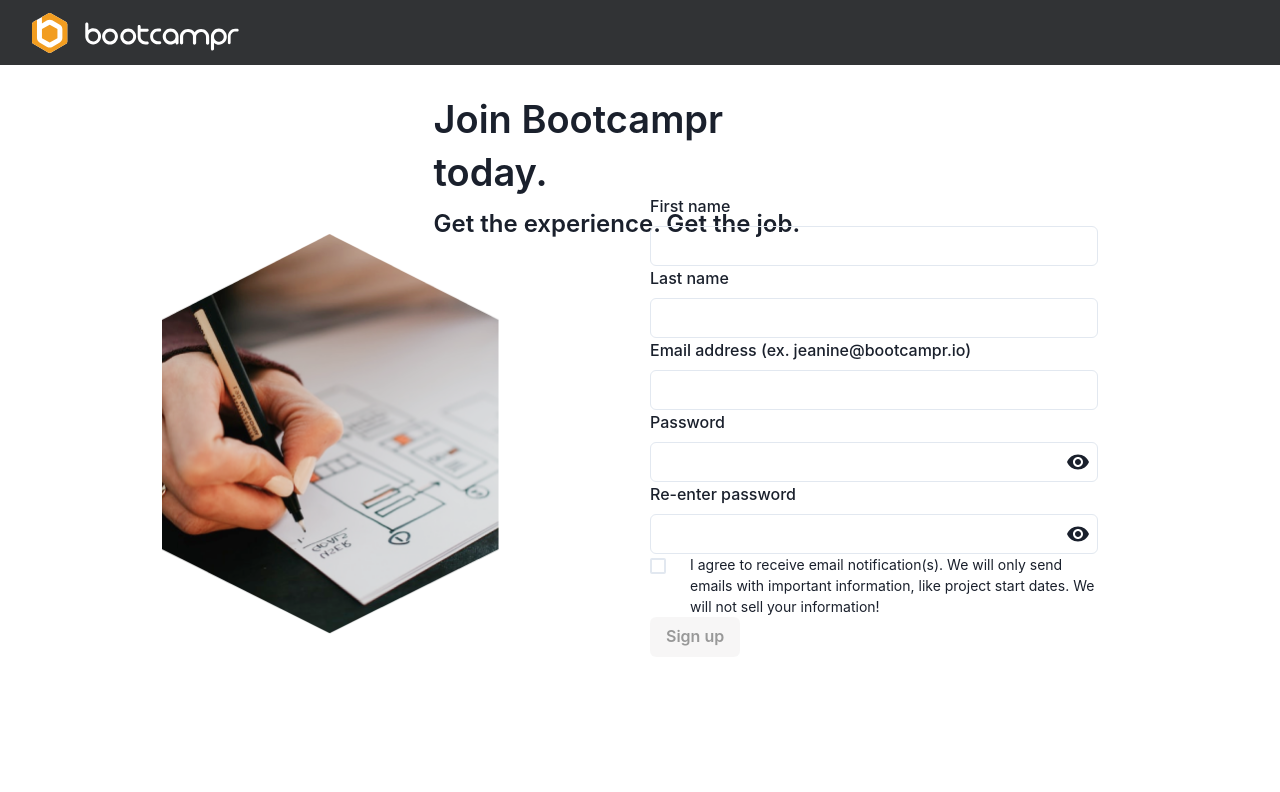
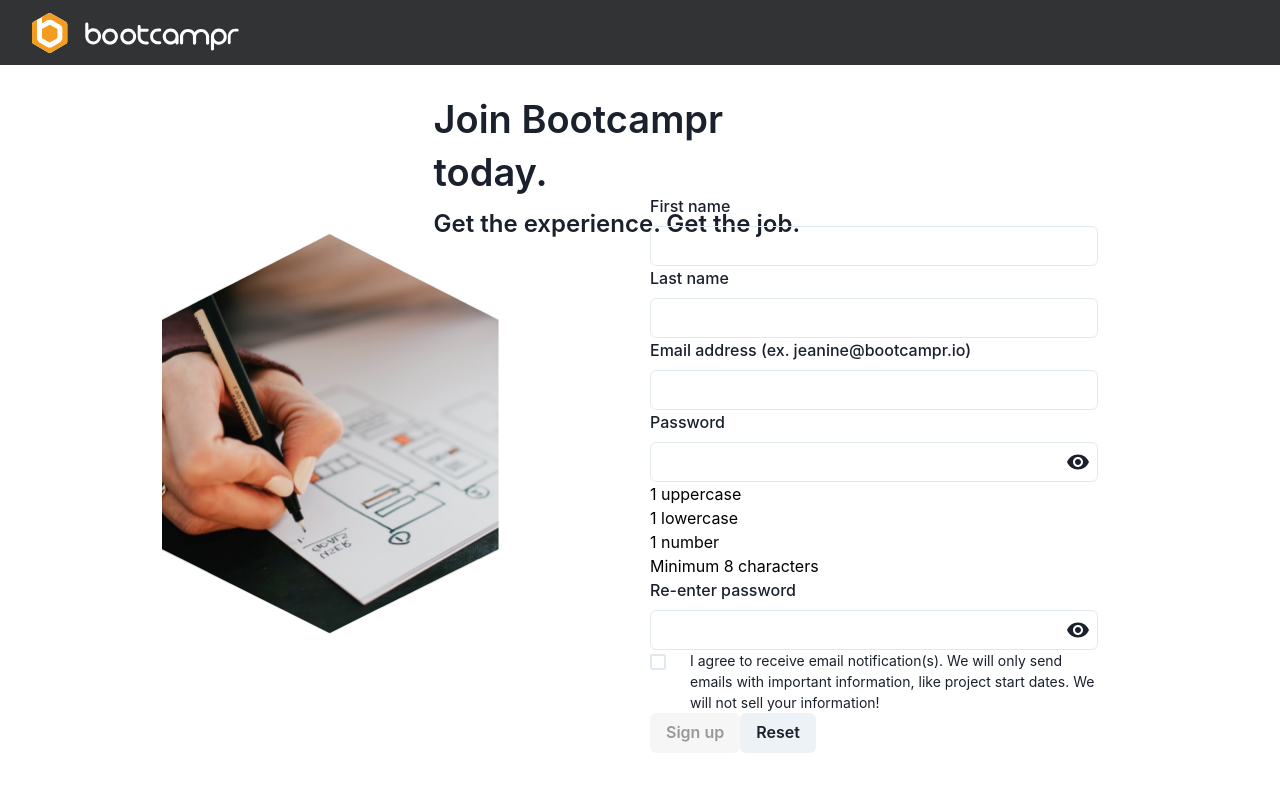
Before and after one commit to yeezick/bootcampr-assessment, a React (Create React App) app in the folder frontend/: page /sign-up in a window 1280 px wide. Shown: the top 792 px of the page. Built offline with nearby package versions, Linux system fonts and the light colour scheme.

Commit message:
finalize form validation logic

```diff
--- a/frontend/src/screens/SignUp/SignUpForm/SignUpForm.tsx
+++ b/frontend/src/screens/SignUp/SignUpForm/SignUpForm.tsx
@@ -1,4 +1,5 @@
 import {
+  Box,
   Button,
   Checkbox,
   FormControl,
@@ -53,18 +54,33 @@ const validationSchema = Yup.object().shape({
     .required('Email is required'),
   password: Yup.string()
     .required('Password is required')
-    .matches(/[A-Z]/, 'Must contain at least 1 uppercase letter')
-    .matches(/[a-z]/, 'Must contain at least 1 lowercase letter')
-    .matches(/\d/, 'Must contain at least 1 number')
-    .min(8, 'Must be at least 8 characters long'),
+    .test('uppercase', 'Choose a stronger password', function (value) {
+      return /[A-Z]/.test(value)
+    })
+    .test('lowercase', 'Choose a stronger password', function (value) {
+      return /[a-z]/.test(value)
+    })
+    .test('number', 'Choose a stronger password', function (value) {
+      return /\d/.test(value)
+    })
+    .test('minLength', 'Choose a stronger password', function (value) {
+      return value.length >= 8
+    }),
   confirmPassword: Yup.string()
     .required('Please re-enter your password')
+    .matches(/[A-Z]/, 'Choose a stronger password')
+    .matches(/[a-z]/, 'Choose a stronger password')
+    .matches(/\d/, 'Choose a stronger password')
+    .min(8)
+
     .oneOf([Yup.ref('password'), null], 'Passwords must match'),
 })
 
 export default function SignUpForm() {
-  const [agree, setAgree] = useState<boolean>(false)
-  const [show, setShow] = useState<boolean>(false)
+  const [agree, setAgree] = useState(false)
+  const [show, setShow] = useState(false)
+  const [didFocus, setDidFocus] = useState(false)
+
   const navigate = useNavigate()
 
   return (
@@ -95,7 +111,6 @@ export default function SignUpForm() {
               </FormControl>
             )}
           </Field>
-
           <Field name='lastName'>
             {({ field, form }: FieldProps) => (
               <FormControl
@@ -108,7 +123,6 @@ export default function SignUpForm() {
               </FormControl>
             )}
           </Field>
-
           <Field name='email'>
             {({ field, form }: FieldProps) => (
               <FormControl
@@ -123,7 +137,6 @@ export default function SignUpForm() {
               </FormControl>
             )}
           </Field>
-
           <Field name='password'>
             {({ field, form }: FieldProps) => (
               <FormControl
@@ -132,7 +145,14 @@ export default function SignUpForm() {
               >
                 <FormLabel htmlFor='email'>Password</FormLabel>
                 <InputGroup>
-                  <Input {...field} type={show ? 'text' : 'password'} />
+                  <Input
+                    {...field}
+                    type={show ? 'text' : 'password'}
+                    // onChange={e => {
+                    //   form.setFieldValue('password', e.target.value)
+                    // }}
+                    onFocus={() => setDidFocus(true)}
+                  />
                   <InputRightElement>
                     <Button background='none' onClick={() => setShow(!show)}>
                       {show ? <VisibilityOff /> : <Visibility />}
@@ -140,6 +160,53 @@ export default function SignUpForm() {
                   </InputRightElement>
                 </InputGroup>
                 <ErrorMessage name='password' />
+
+                <Box>
+                  <Text
+                    color={
+                      !didFocus
+                        ? 'black'
+                        : /[A-Z]/.test(field.value)
+                        ? '#23A6A1'
+                        : '#D90000'
+                    }
+                  >
+                    1 uppercase
+                  </Text>
+                  <Text
+                    color={
+                      !didFocus
+                        ? 'black'
+                        : /[a-z]/.test(field.value)
+                        ? '#23A6A1'
+                        : '#D90000'
+                    }
+                  >
+                    1 lowercase
+                  </Text>
+                  <Text
+                    color={
+                      !didFocus
+                        ? 'black'
+                        : /\d/.test(field.value)
+                        ? '#23A6A1'
+                        : '#D90000'
+                    }
+                  >
+                    1 number
+                  </Text>
+                  <Text
+                    color={
+                      !didFocus
+                        ? 'black'
+                        : field.value.length >= 8
+                        ? '#23A6A1'
+                        : '#D90000'
+                    }
+                  >
+                    Minimum 8 characters
+                  </Text>
+                </Box>
               </FormControl>
             )}
           </Field>
@@ -172,7 +239,6 @@ export default function SignUpForm() {
               </FormControl>
             )}
           </Field>
-
           <HStack alignItems='flex-start'>
             <Checkbox
               isChecked={agree}
@@ -185,7 +251,6 @@ export default function SignUpForm() {
               sell your information!
             </Text>
           </HStack>
-
           <Button
             type='submit'
             isDisabled={!agree}
@@ -196,6 +261,10 @@ export default function SignUpForm() {
           >
             Sign up
           </Button>
+          {/* //TODO remove before submitting */}
+          <Button type='reset' onClick={() => setDidFocus(false)}>
+            Reset
+          </Button>
         </Form>
       </Formik>
     </VStack>
```
